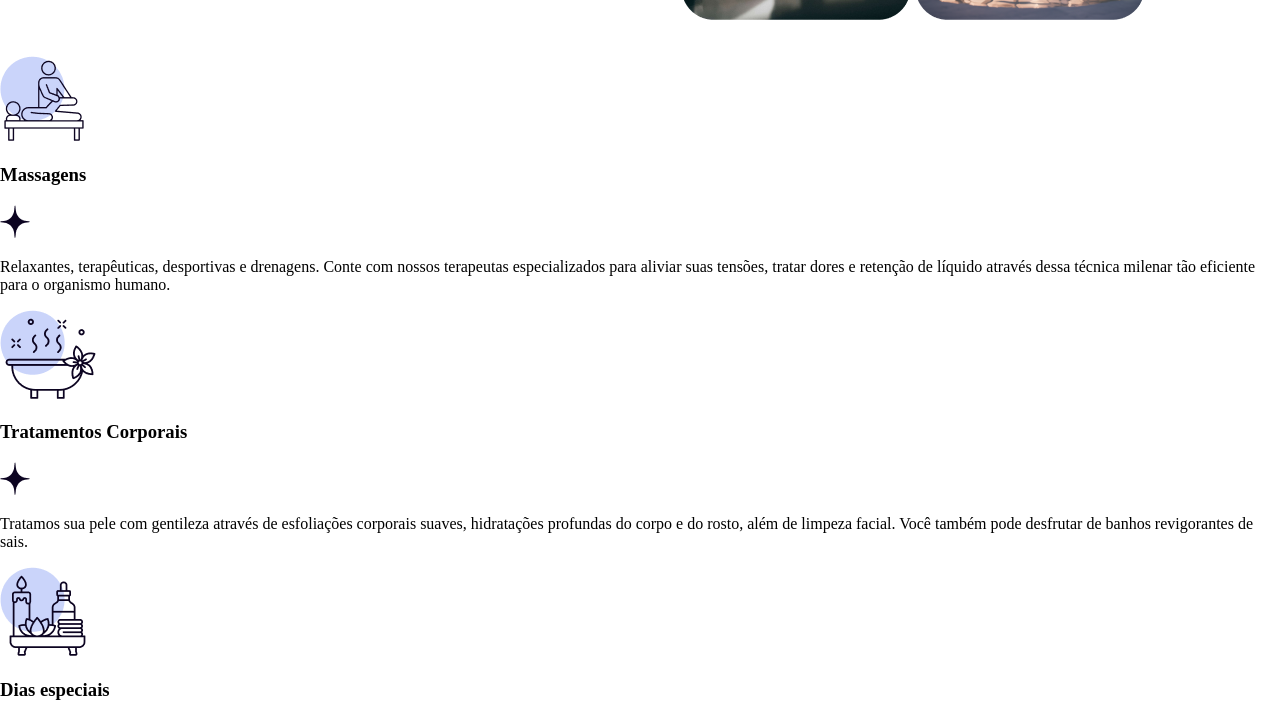
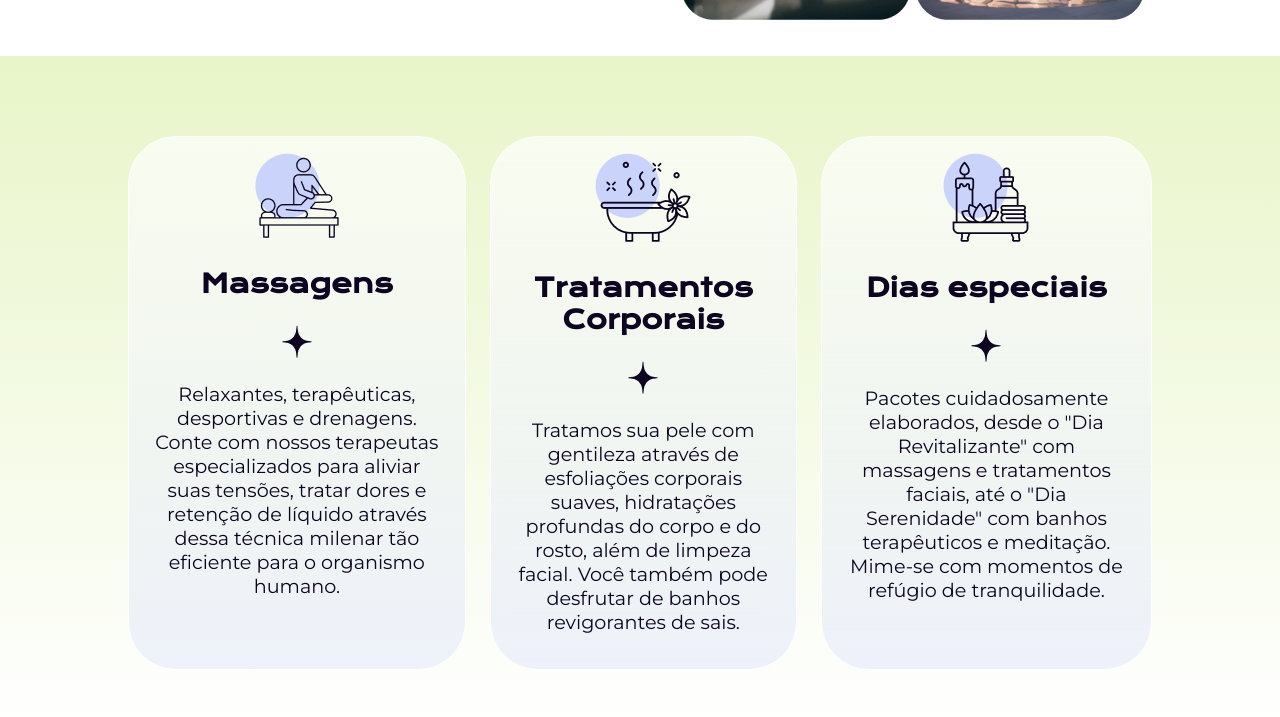
Before and after one commit to AnaClaraSM/Calmaria-SPA, a plain HTML site: page 3360-calmaria-spa-projeto-inicial/index.html in a window 1280 px wide. Shown: the part 1567-2284 px from the top of the page. Drawn offline with nearby package versions, Linux system fonts and the light colour scheme.

Commit message:
servicos finished

```diff
--- a/3360-calmaria-spa-projeto-inicial/styles/components/_servicos.scss
+++ b/3360-calmaria-spa-projeto-inicial/styles/components/_servicos.scss
@@ -1,6 +1,26 @@
 @use '../abstract/variaveis';
 @use '../abstract/mixins';
 
-#servicos {
+#servico {
     background: variaveis.$gradiente-primario;
+    padding: 5rem 0;
+    .cards {
+        @include mixins.margem-central(80%);
+        display: flex;
+        gap: 1.5rem;
+        .card {
+            background: variaveis.$gradiente-secundario;
+            padding: 1rem 1.5rem;
+            text-align: center;
+            border: 1px solid white;
+            border-radius: 3rem;
+            //.card &-titulo => .card-titulo
+            &-titulo {
+                @include mixins.ff-fs-cl(variaveis.$ft-titulos, 1.6rem, variaveis.$cor-primaria);
+            }
+            &-texto {
+                @include mixins.ff-fs-cl(variaveis.$ft-textos, 1.2rem, variaveis.$cor-primaria);
+            }
+        }
+    }
 }
```
Also changed, not shown: 3360-calmaria-spa-projeto-inicial/styles/styles.css, 1 other file.
